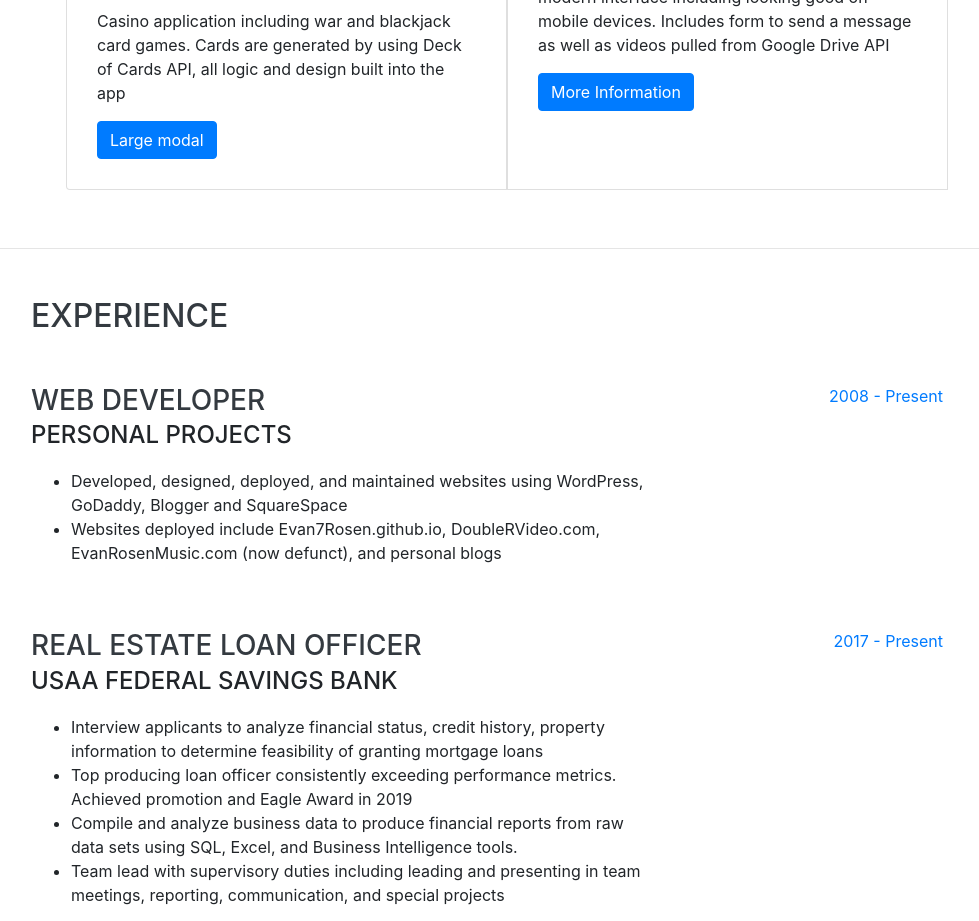
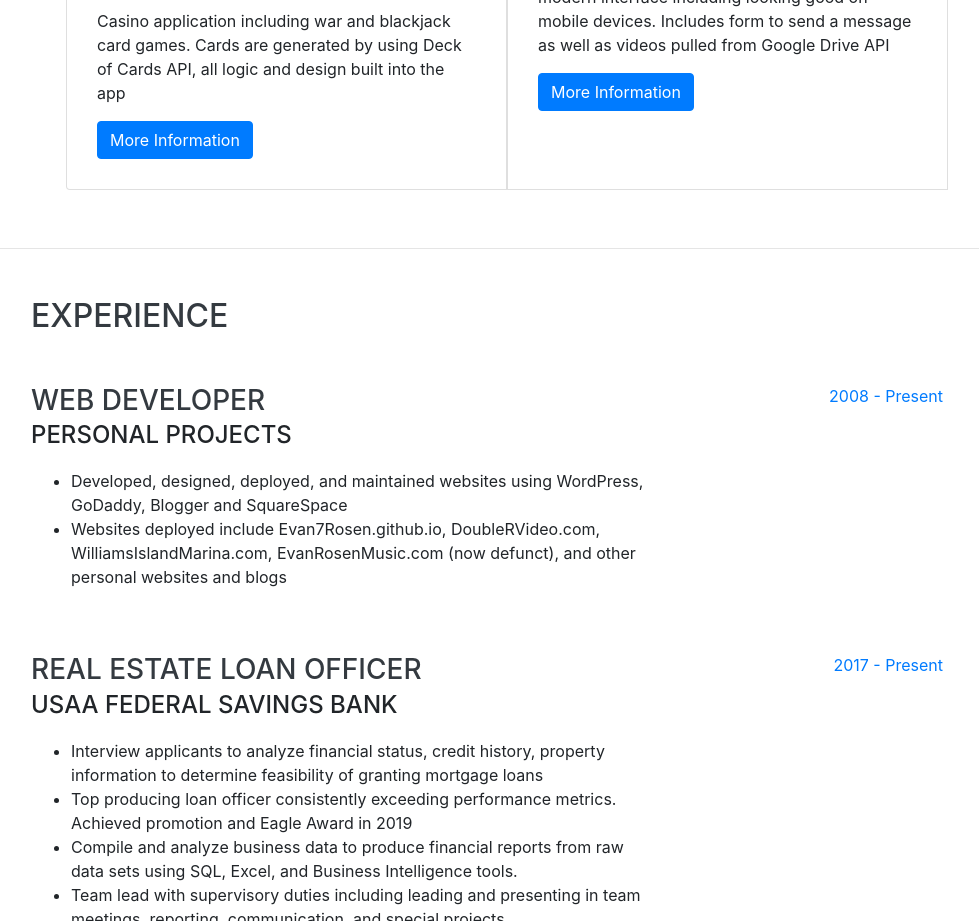
Before and after one commit to evan7rosen/evan7rosen.github.io, a website with bundled scripts: page index.html in a window 1280 px wide. Shown: the part 2714-3635 px from the top of the page, without its empty margins (289-1268 px from the left). Built offline with nearby package versions, Linux system fonts and the light colour scheme; a web font is replaced by a local one.

Commit message:
fixed modal button

```diff
--- a/index.html
+++ b/index.html
@@ -380,7 +380,7 @@
                     data-toggle="modal"
                     data-target=".bd-example-modal-lg-3"
                   >
-                    Large modal
+                    More Information
                   </button>
                 </div>
               </div>
@@ -542,7 +542,7 @@
   Developed, designed, deployed, and maintained websites using WordPress, GoDaddy, Blogger and SquareSpace
   </li>
   <li>
-    Websites deployed include Evan7Rosen.github.io, DoubleRVideo.com, EvanRosenMusic.com (now defunct), and personal blogs
+  Websites deployed include Evan7Rosen.github.io, DoubleRVideo.com, WilliamsIslandMarina.com, EvanRosenMusic.com (now defunct), and other personal websites and blogs
   </li>
 </ul>
               </p>
```
